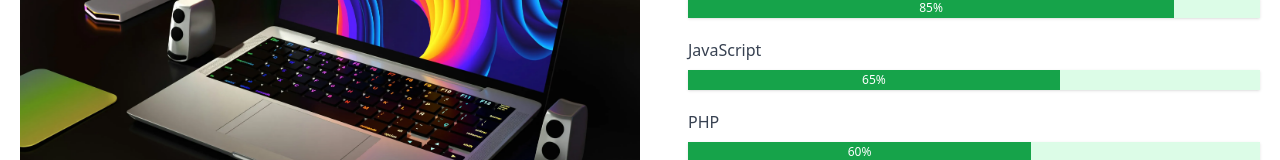
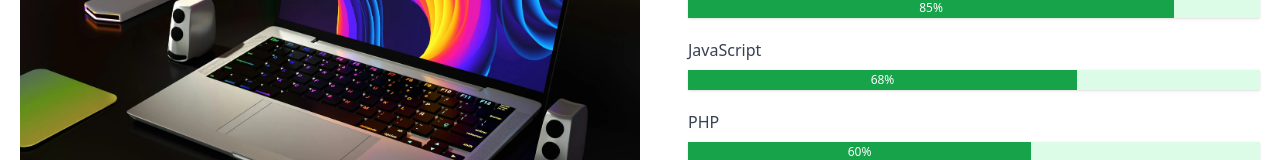
Before and after one commit to tomy-frontend/React-tailwind, a React (Vite) app: page / in a window 1280 px wide. Shown: the part 1866-2026 px from the top of the page. Built offline with nearby package versions, Linux system fonts and the light colour scheme.

Commit message:
JavaScript習熟度更新

```diff
--- a/src/App.jsx
+++ b/src/App.jsx
@@ -116,9 +116,9 @@ function App() {
               <div className="shadow bg-green-100 mt-2 w-full">
                 <div
                   className="bg-green-600 text-xs leading-none py-1 text-center text-white"
-                  style={{ width: "65%" }}
+                  style={{ width: "68%" }}
                 >
-                  65%
+                  68%
                 </div>
               </div>
               <h3 className="mt-5">PHP</h3>
```
